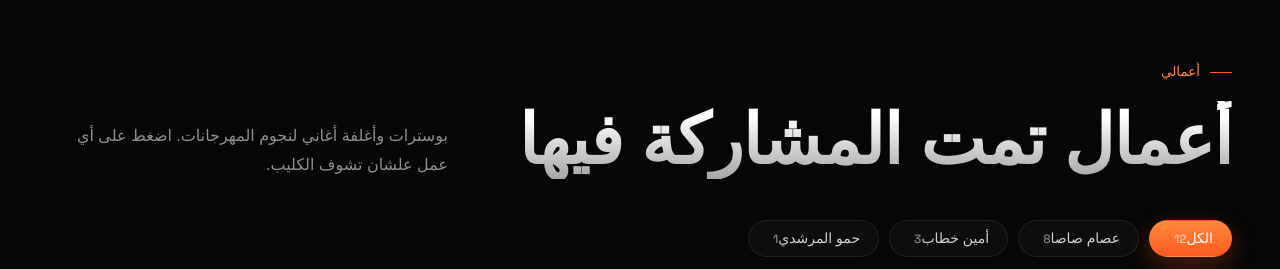
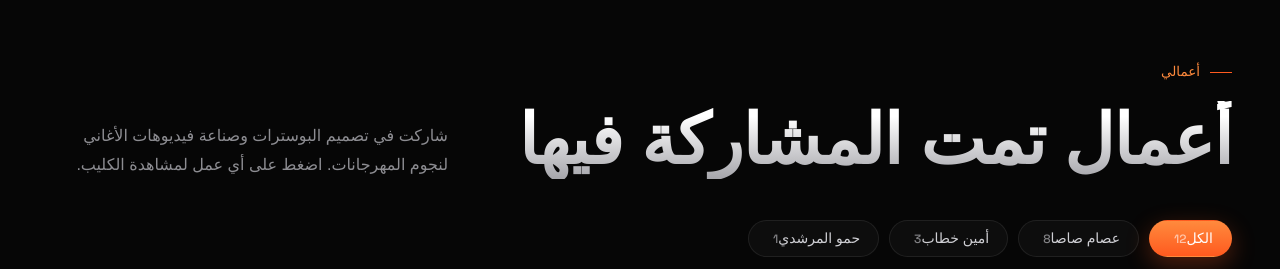
Before and after one commit to KhaledDondon/khaled-portfolio, a plain HTML site: page index.html in a window 1280 px wide. Shown: the part 1380-1649 px from the top of the page. Drawn offline with Linux system fonts and the light colour scheme; a web font is replaced by a local one.

Commit message:
Update index.html

```diff
--- a/index.html
+++ b/index.html
@@ -259,7 +259,7 @@ footer .wrap{display:flex;justify-content:space-between;gap:20px;flex-wrap:wrap}
 <section id="work"><div class="wrap">
   <div class="head">
     <div><div class="eyebrow">أعمالي</div><h2><span class="grad">أعمال تمت المشاركة فيها</span></h2></div>
-    <p>بوسترات وأغلفة أغاني لنجوم المهرجانات. اضغط على أي عمل علشان تشوف الكليب.</p>
+    <p>شاركت في تصميم البوسترات وصناعة فيديوهات الأغاني لنجوم المهرجانات. اضغط على أي عمل لمشاهدة الكليب.</p>
   </div>
   <div class="filters" id="filters"></div>
   <div class="vgrid" id="vgrid"></div>
```
